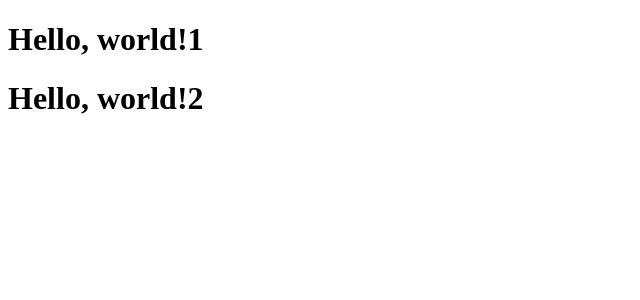
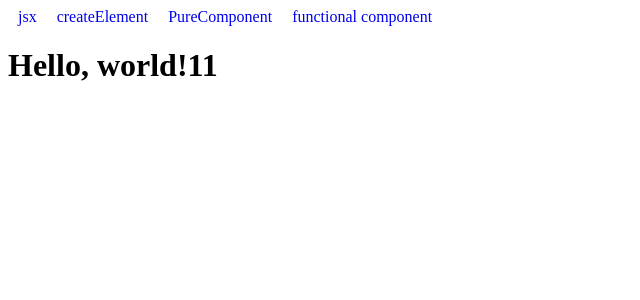
Before and after one commit to nataly-p-v/learnreact, a React app: page /helloworld1 in a window 1280 px wide. Shown: the top 300 px of the page, without its empty margins (0-640 px from the left). Built offline with nearby package versions, Linux system fonts and the light colour scheme.

Commit message:
router and components

```diff
--- a/src/App.css
+++ b/src/App.css
@@ -0,0 +1,8 @@
+.main-nav {
+
+}
+
+.main-nav__link {
+    text-decoration: none;
+    padding: 10px;
+}
--- a/src/App.js
+++ b/src/App.js
@@ -1,27 +1,21 @@
-import React, { Component, PureComponent} from "react";
+import React, {Component} from "react";
 import "./App.css";
+import Main from './components/main';
+import { Link } from 'react-router-dom';
 
-// class App extends Component{
-class App extends PureComponent {
+class App extends Component {
     render(){
-        const element1 = (
-            <h1 className="greeting">
-                Hello, world!1
-            </h1>
-        );
-
-        const element2 = React.createElement(
-            'h1',
-            {className: 'greeting'},
-            'Hello, world!2'
-        );
-
         return(
             <div className="App">
-                {element1}
-                {element2}
-        </div>
-    );
+                <nav className={"main-nav"}>
+                    <Link to="/helloworld1" className={"main-nav__link"}>jsx</Link>
+                    <Link to="/helloworld2" className={"main-nav__link"}>createElement</Link>
+                    <Link to="/helloworld3" className={"main-nav__link"}>PureComponent</Link>
+                    <Link to="/helloworld4" className={"main-nav__link"}>functional component</Link>
+                </nav>
+                <Main/>
+            </div>
+        );
     }
 }
 
--- /dev/null
+++ b/src/components/helloworld1/helloworld1.js
@@ -0,0 +1,12 @@
+import React, { Component } from 'react';
+
+class Helloworld1 extends Component {
+    render () {
+        return (
+            <h1 className="greeting">
+                Hello, world!11
+            </h1>
+        )
+    }
+}
+export default Helloworld1;
--- /dev/null
+++ b/src/components/helloworld2/helloworld2.js
@@ -0,0 +1,14 @@
+import React, { Component } from 'react';
+
+class Helloworld2 extends Component {
+    render () {
+        return (
+            React.createElement(
+                'h1',
+                {className: 'greeting'},
+                'Hello, world!2'
+            )
+        )
+    }
+}
+export default Helloworld2;
--- /dev/null
+++ b/src/components/helloworld3/helloworld3.js
@@ -0,0 +1,13 @@
+import React, { PureComponent} from "react";
+
+class Helloworld3 extends PureComponent {
+    render () {
+        return (
+            <div>
+                <h1>Helloworld3</h1>
+
+            </div>
+        )
+    }
+}
+export default Helloworld3;
--- /dev/null
+++ b/src/components/helloworld4/helloworld4.js
@@ -0,0 +1,5 @@
+import React from 'react';
+const Helloworld4 = () => {
+    return <h1>Helloworld4</h1>
+};
+export default Helloworld4;
--- /dev/null
+++ b/src/components/initial/initial.js
@@ -0,0 +1,10 @@
+import React, { Component } from 'react';
+
+class Initial extends Component {
+    render () {
+        return (
+            <h1>Initial</h1>
+        )
+    }
+}
+export default Initial;
--- /dev/null
+++ b/src/components/main.js
@@ -0,0 +1,19 @@
+import React from 'react';
+import Helloworld1 from './helloworld1/helloworld1';
+import Helloworld2 from './helloworld2/helloworld2';
+import Helloworld3 from './helloworld3/helloworld3';
+import Helloworld4 from './helloworld4/helloworld4';
+import Initial from './initial/initial';
+import { Switch, Route} from 'react-router-dom';
+
+
+const Main = () => (
+    <Switch>
+        <Route exact path={"/"} component={Initial}/>
+        <Route exact path={"/helloworld1"} component={Helloworld1}/>
+        <Route exact path={"/helloworld2"} component={Helloworld2}/>
+        <Route exact path={"/helloworld3"} component={Helloworld3}/>
+        <Route exact path={"/helloworld4"} component={Helloworld4}/>
+    </Switch>
+);
+export default Main;
--- a/src/index.js
+++ b/src/index.js
@@ -1,4 +1,7 @@
 import React from "react";
 import ReactDOM from "react-dom";
 import App from "./App.js";
-ReactDOM.render(<App />, document.getElementById("root"));
+import { BrowserRouter } from 'react-router-dom'
+ReactDOM.render(
+    <BrowserRouter ><App /></BrowserRouter>,
+    document.getElementById('root'));
--- a/webpack.config.js
+++ b/webpack.config.js
@@ -30,5 +30,10 @@ module.exports = {
         publicPath: "http://localhost:3000/dist/",
         hotOnly: true
     },
-    plugins: [new webpack.HotModuleReplacementPlugin()]
+    plugins:[
+        new webpack.DefinePlugin({
+            'process.env.NODE_ENV': JSON.stringify('production')
+        }),
+        new webpack.HotModuleReplacementPlugin()
+    ]
 };
```
Also changed, not shown: package.json (+18 -3 lines).
